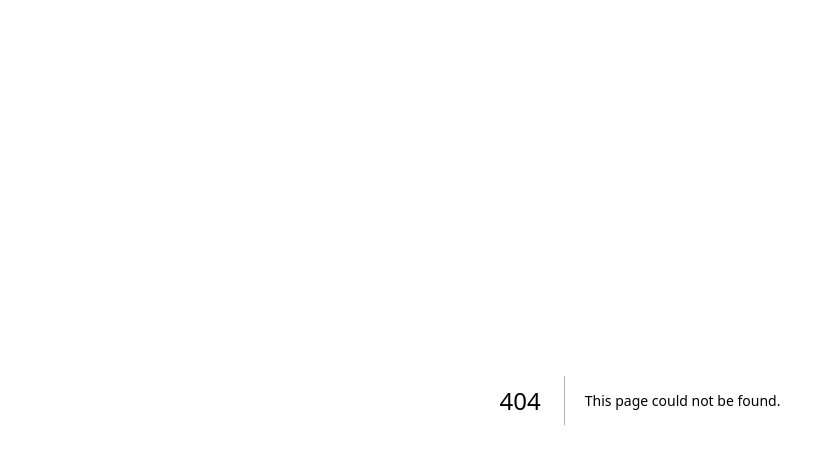
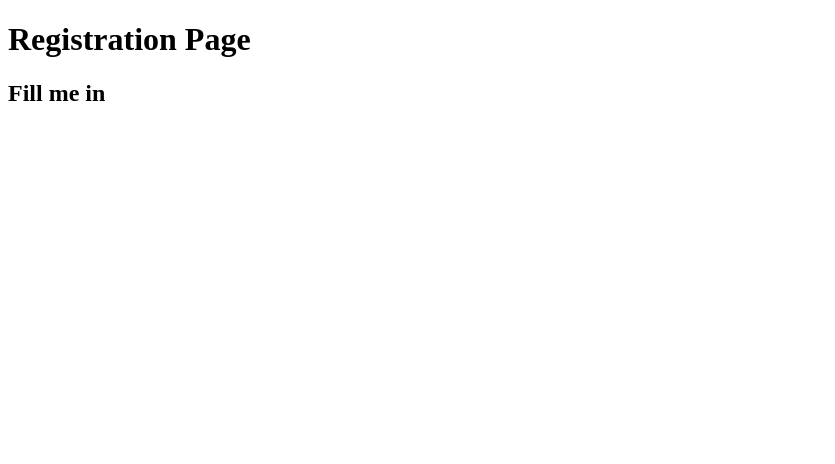
Before and after one commit to lonoffd/carlguessr, a Next.js app: page /register in a window 1280 px wide. Before the commit this address had no page. Shown: the top 464 px of the page, without its empty margins (0-835 px from the left). Built offline with nearby package versions, Linux system fonts and the light colour scheme.

Commit message:
Stub /register route

```diff
--- /dev/null
+++ b/pages/register.js
@@ -0,0 +1,8 @@
+const Register = () => {
+    return <div>
+        <h1>Registration Page</h1>
+        <h2>Fill me in</h2>
+    </div>
+}
+
+export default Register
```
Also changed, not shown: next-env.d.ts.
